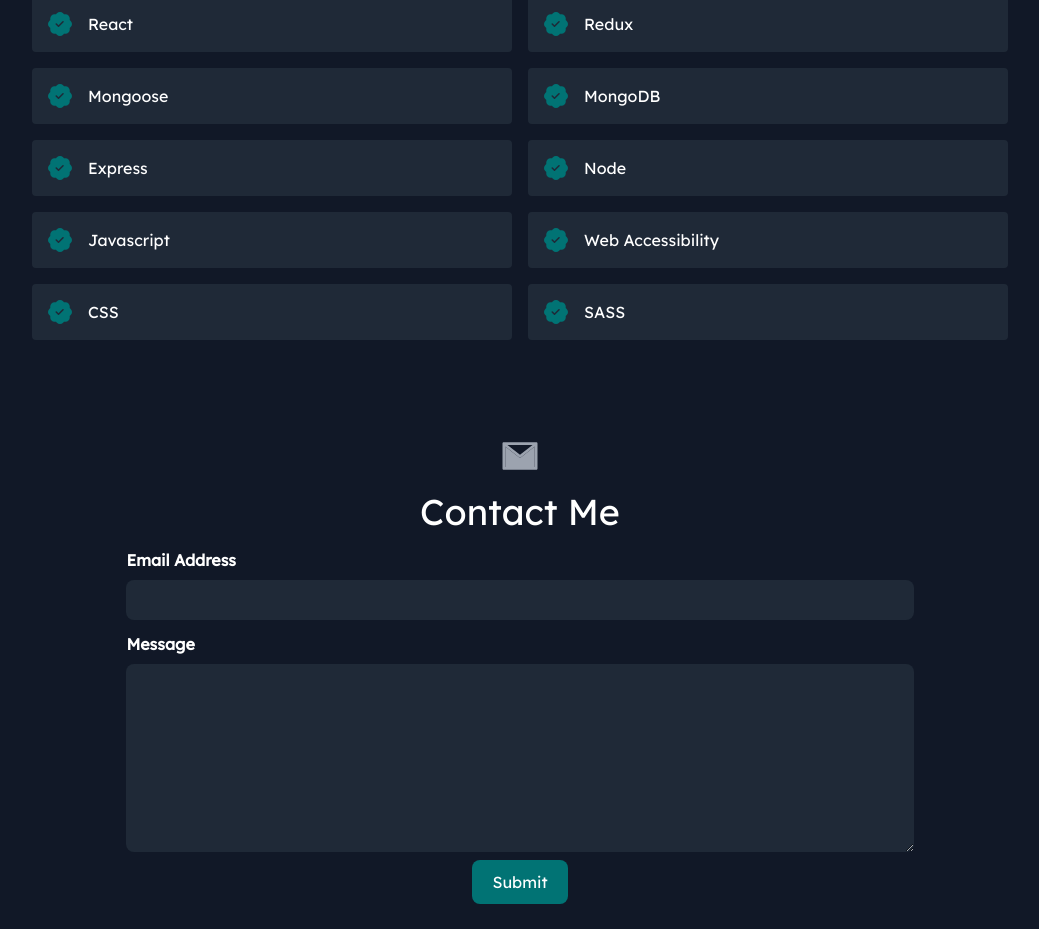
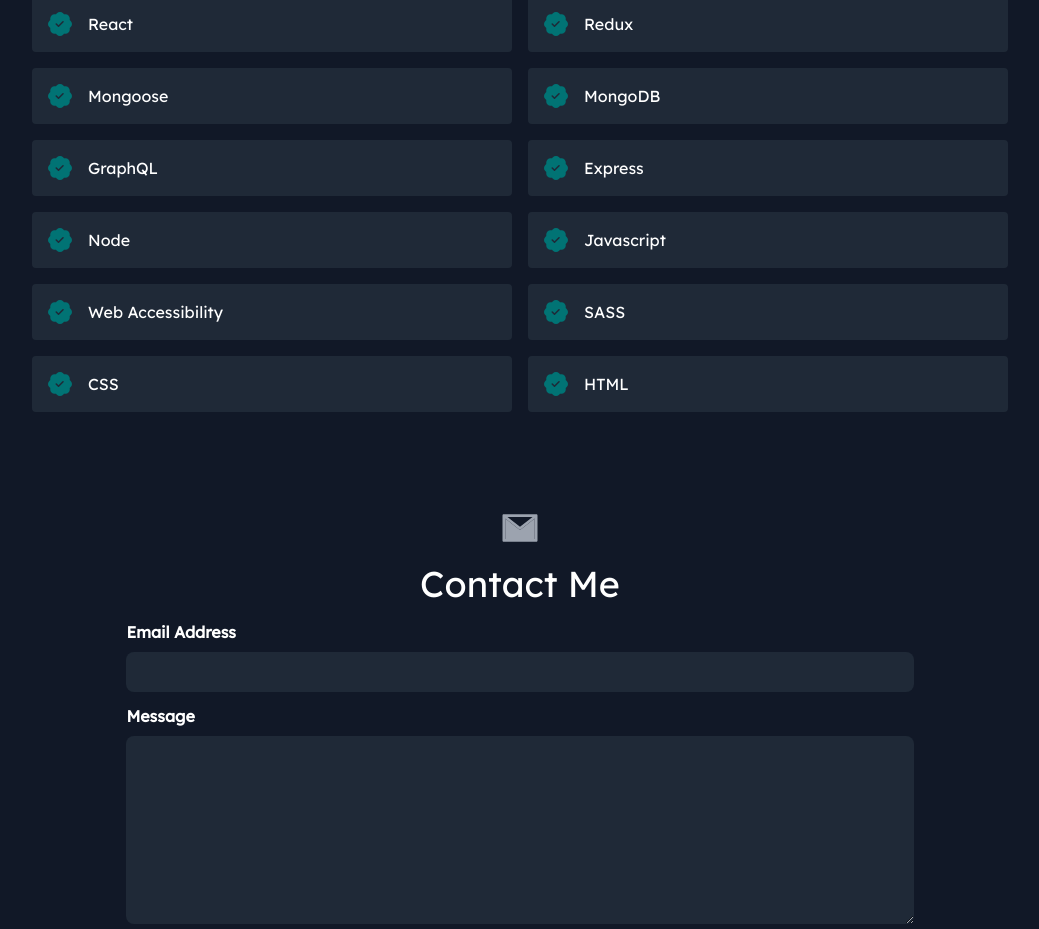
Before and after one commit to EmReedCodes/Portfolio, a React (Vite) app in the folder PortfolioV3/: page / in a window 1280 px wide. Shown: the part 2122-3051 px from the top of the page, without its empty margins (120-1159 px from the left). Built offline with nearby package versions, Linux system fonts and the light colour scheme.

Commit message:
added new meta tags, added skills

```diff
--- a/PortfolioV3/index.html
+++ b/PortfolioV3/index.html
@@ -3,6 +3,10 @@
   <head>
     <meta charset="UTF-8" />
     <meta name="viewport" content="width=device-width, initial-scale=1.0" />
+    <meta property="og:image" content="/public/mayberesizedcat.png" />
+    <meta name="description" content="Portfolio for fullstack dev EmReedCodes/Emily Reed" />
+    <meta name="twitter:card" content="/public/mayberesizedcat.png" />
+    <meta property="og:title" content="EmReedCodes" />
     <link href="https://fonts.googleapis.com/css2?family=Lexend&display=swap" rel="stylesheet">
     <title>Portfolio</title>
   </head>
--- a/PortfolioV3/src/data.js
+++ b/PortfolioV3/src/data.js
@@ -42,10 +42,12 @@ export const skills = [
   "Redux",
   "Mongoose",
   "MongoDB",
+  "GraphQL",
   "Express",
   "Node",
   "Javascript",
   "Web Accessibility",
+  "SASS",
   "CSS",
-  "SASS"
+  "HTML"
 ]
```
